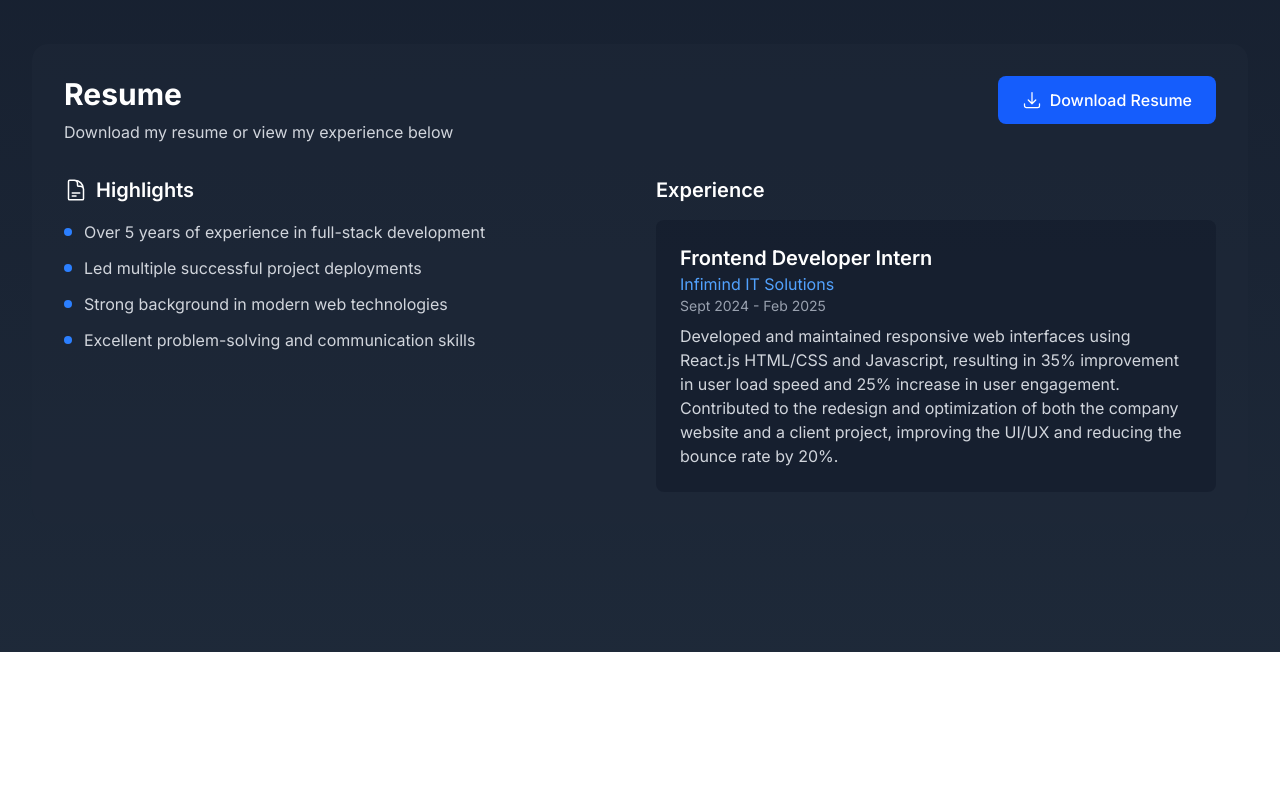
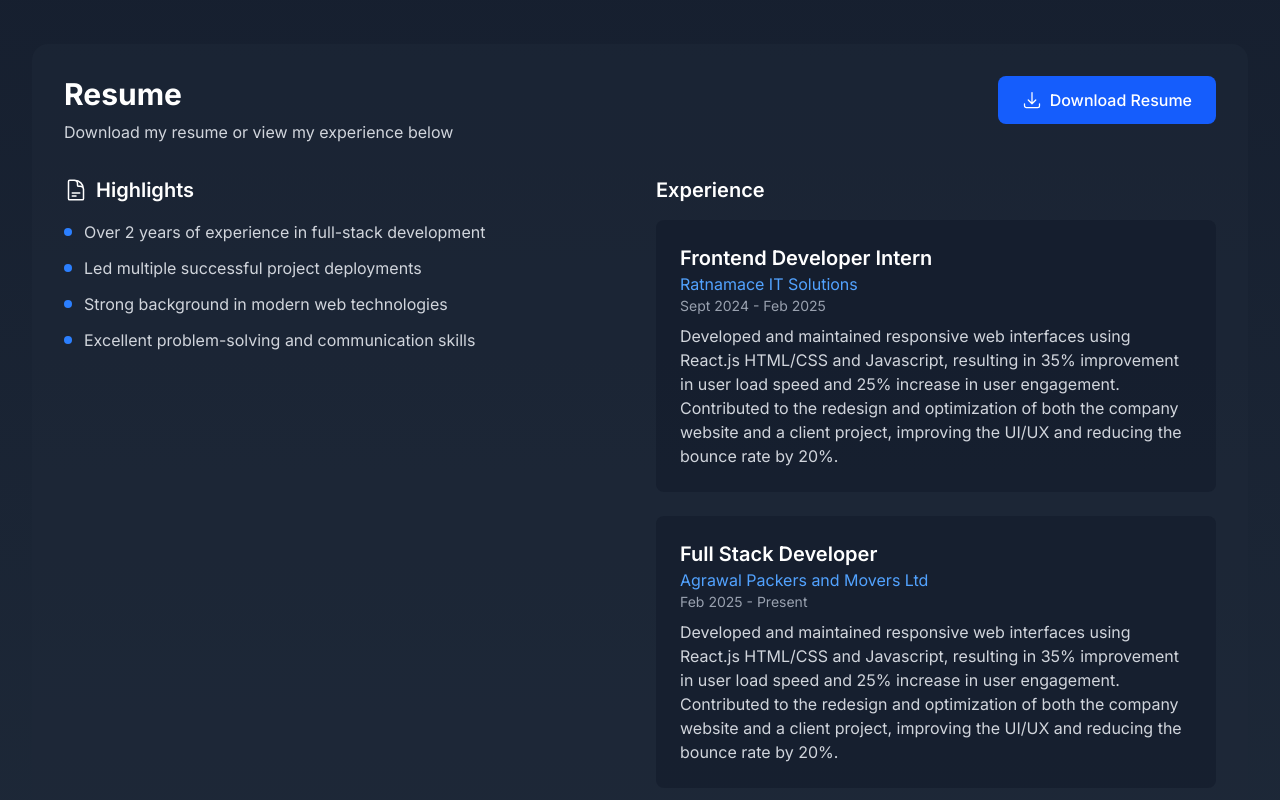
Before and after one commit to Sanketdinkarmore/Portfolio, a Next.js app: page /about in a window 1280 px wide. Shown: the part 764-1564 px from the top of the page. Before the commit the page ends 1416 px from the top, so only its background shows below. Built offline with nearby package versions, Linux system fonts and the light colour scheme.

Commit message:
updated the about page added the expercince sec

```diff
--- a/src/app/about/page.tsx
+++ b/src/app/about/page.tsx
@@ -80,18 +80,27 @@ export default function About() {
   const experiences = [
     {
       title: 'Frontend Developer Intern',
-      company: 'Infimind IT Solutions',
+      company: 'Ratnamace IT Solutions',
       period: 'Sept 2024 - Feb 2025',
       description: [
         'Developed and maintained responsive web interfaces using React.js HTML/CSS and Javascript, resulting in 35% improvement in user load speed and 25% increase in user engagement.',
         'Contributed to the redesign and optimization of both the company website and a client project, improving the UI/UX and reducing the bounce rate by 20%.'
       ]
     },
+    {
+      title: 'Full Stack Developer',
+      company: 'Agrawal Packers and Movers Ltd',
+      period: 'Feb 2025 - Present',
+      description: [
+        'Developed and maintained responsive web interfaces using React.js HTML/CSS and Javascript, resulting in 35% improvement in user load speed and 25% increase in user engagement.',
+        'Contributed to the redesign and optimization of both the company website and a client project, improving the UI/UX and reducing the bounce rate by 20%.'
+      ]
+    }
     // You can add your second experience here
   ];
 
   const resumeHighlights = [
-    'Over 5 years of experience in full-stack development',
+    'Over 2 years of experience in full-stack development',
     'Led multiple successful project deployments',
     'Strong background in modern web technologies',
     'Excellent problem-solving and communication skills',
```
